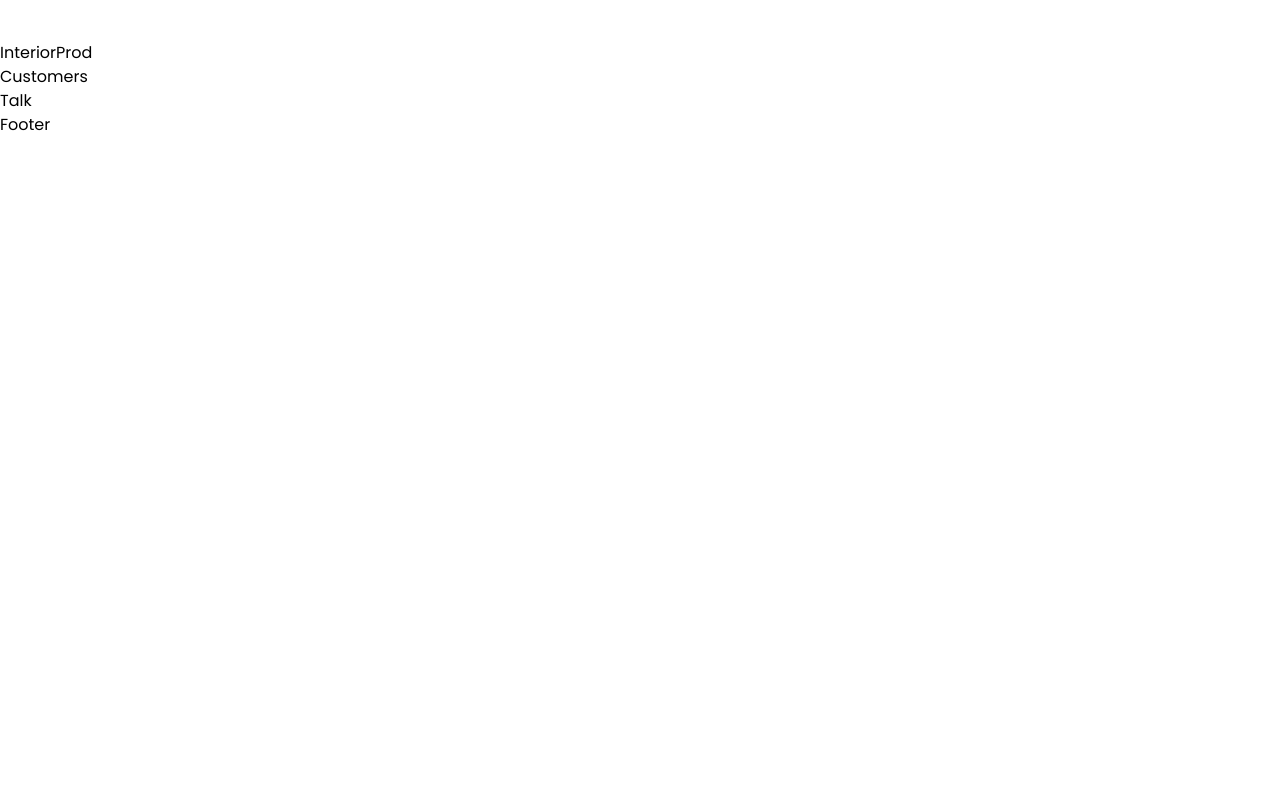
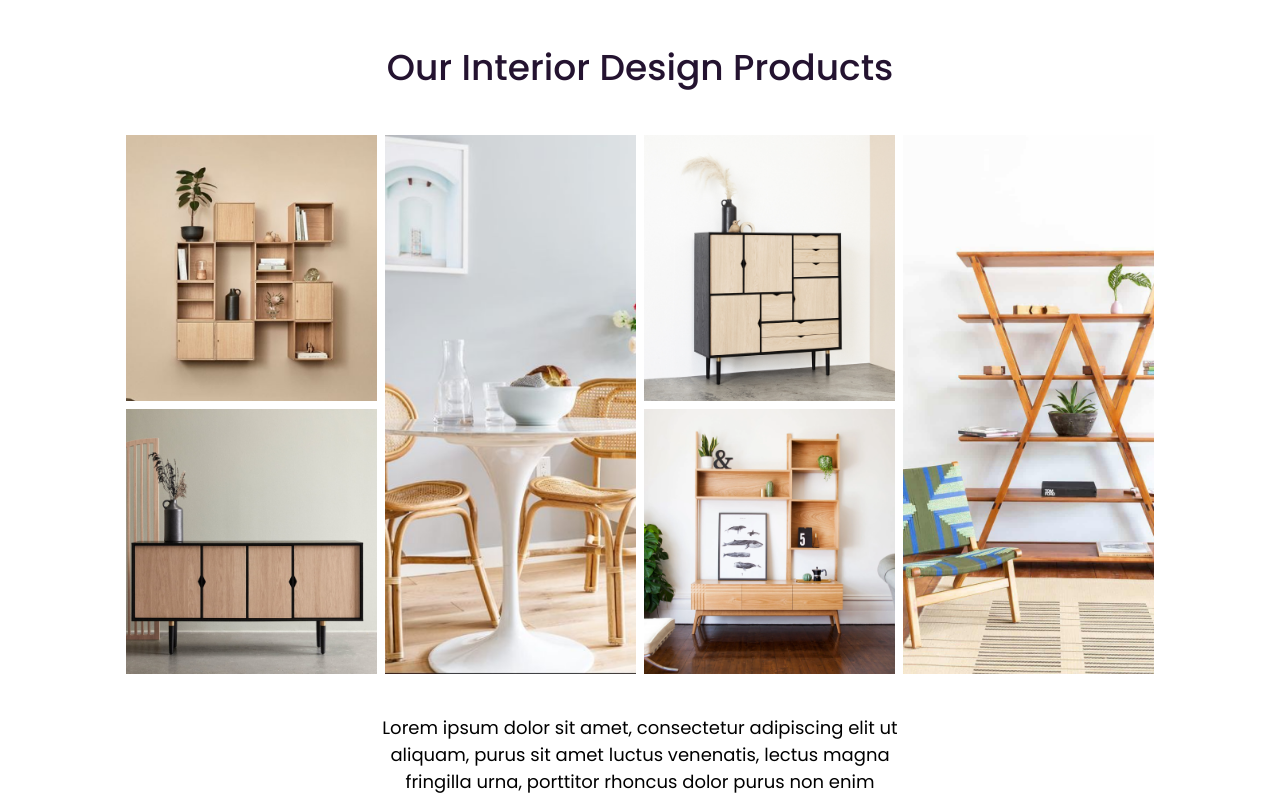
Before and after one commit to talhabytheway/land-interiors-UI, a React (Create React App) app: page / in a window 1280 px wide. Shown: the part 3420-4220 px from the top of the page. Before the commit the page ends 3557 px from the top, so only its background shows below. Built offline with nearby package versions, Linux system fonts and the light colour scheme.

Commit message:
Design Interior Products Section

```diff
--- a/src/components/InteriorProd/index.js
+++ b/src/components/InteriorProd/index.js
@@ -1,9 +1,39 @@
-import React from 'react'
+import React from "react";
+import prod1 from "../../assets/prod1.png";
+import prod2 from "../../assets/prod2.png";
+import prod3 from "../../assets/prod3.png";
+import prod4 from "../../assets/prod4.png";
+import prod5 from "../../assets/prod5.png";
+import prod6 from "../../assets/prod6.png";
 
 const InteriorProd = () => {
   return (
-    <div>InteriorProd</div>
-  )
-}
+    <div className="flex flex-col gap-10">
+      <h2 className="text-purpD font-medium text-[20px] sm:text-[24px] md:text-[30px] lg:text-[36px] text-center">
+        Our Interior Design Products
+      </h2>
+      <div class=" grid md:grid-cols-4 max-md:grid-cols-2 grid-rows-2 gap-2 max-h-[70vh] w-[80.333%] mx-auto [&>img]:w-full [&>img]:h-full [&>img]:object-cover">
+        <img src={prod1} alt="" />
+        <img src={prod3} alt="" class=" row-start-1 row-end-3 col-start-2 " />
+        <img src={prod2} alt="" />
+        <img src={prod4} alt="" />
+        <img src={prod5} alt="" />
+        <img
+          src={prod6}
+          alt=""
+          class="row-start-1 row-end-3 col-start-4 column-end-5 "
+        />
+      </div>
+      <div className="text-[14px] md:text-[18px] px-8 mx-auto max-w-[600px] text-center">
+        Lorem ipsum dolor sit amet, consectetur adipiscing elit ut aliquam,
+        purus sit amet luctus venenatis, lectus magna fringilla urna, porttitor
+        rhoncus dolor purus non enim
+      </div>
+      <button className="text-[16px] md:text-[24px] font-semibold py-[10px] md:py-[15px] lg:py-[20px] px-[20px] md:px-[30px] lg:px-[50px] bg-purp text-white block mt-5 mx-auto">
+        View All
+      </button>
+    </div>
+  );
+};
 
-export default InteriorProd
+export default InteriorProd;
```
